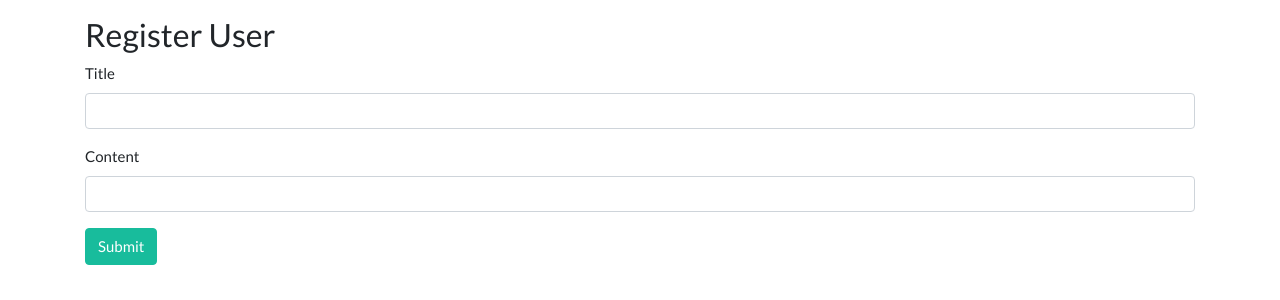
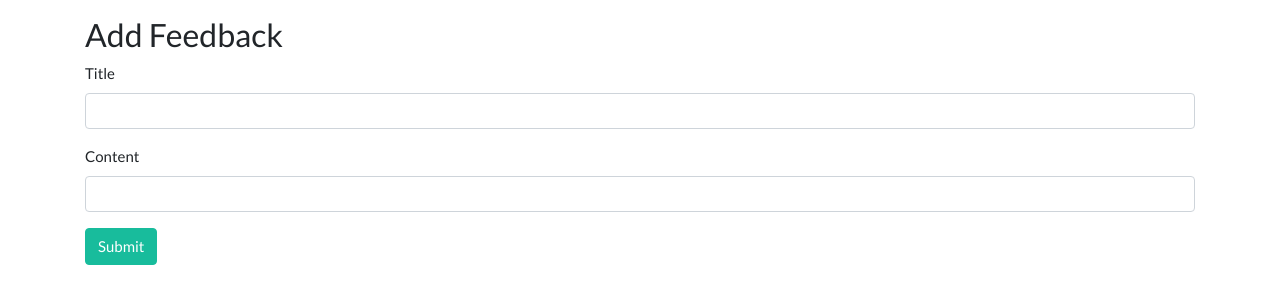
Before and after one commit to erkanturker/flask-feedback, a Flask app: a page that uses templates/add_feedback.html in a window 1280 px wide. Shown: the top 300 px of the page. Run offline with Flask 3, Linux system fonts and the light colour scheme; the visitor is signed in with stand-in values (Sample User, id 1); some libraries are stand-ins or nearby versions.

Commit message:
add delete route and logic

```diff
--- a/app.py
+++ b/app.py
@@ -65,6 +65,7 @@ def show_secret(username):
     session_username = session.get("username",None)
     if session_username==username:
         user = User.query.filter_by(username=username).first()
+
         return render_template("user_details.html",user=user)
     else:
         flash("Only Authorized Users see the content", "danger")
@@ -91,3 +92,11 @@ def add_feedback(username):
             redirect(f"/users/{username}")
         else:
          return render_template("add_feedback.html",form=form)
+
+@app.route("/feedback/<int:feedback_id>/delete",methods=['POST'])
+def delete_feedback(feedback_id):
+    feedback = Feedback.query.get(feedback_id)
+    username = feedback.user.username
+    db.session.delete(feedback)
+    db.session.commit()
+    return redirect(f"/users/{username}")
--- a/models.py
+++ b/models.py
@@ -46,11 +46,8 @@ class Feedback(db.Model):
     __tablename__="feedbacks"
 
     id = db.Column(db.Integer, primary_key=True, autoincrement=True)
-
     title = db.Column(db.String(100), nullable=False)
-
     content = db.Column(db.Text, nullable=False)
-
     username= db.Column(db.String, db.ForeignKey("users.username"), nullable=False)
 
     user = db.relationship("User",backref="feedbacks")
--- a/templates/add_feedback.html
+++ b/templates/add_feedback.html
@@ -1,5 +1,5 @@
 {% extends 'base.html'%}{%block title %} Secret {%endblock%}{%block content%}
-<h3 class="display-5 mt-3">Register User</h3>
+<h3 class="display-5 mt-3">Add Feedback</h3>
 
 <form method="POST">
   {{form.hidden_tag()}} {% for field in form if field.widget.input_type!=
```
Also changed, not shown: templates/user_details.html (+7 -1 lines).
